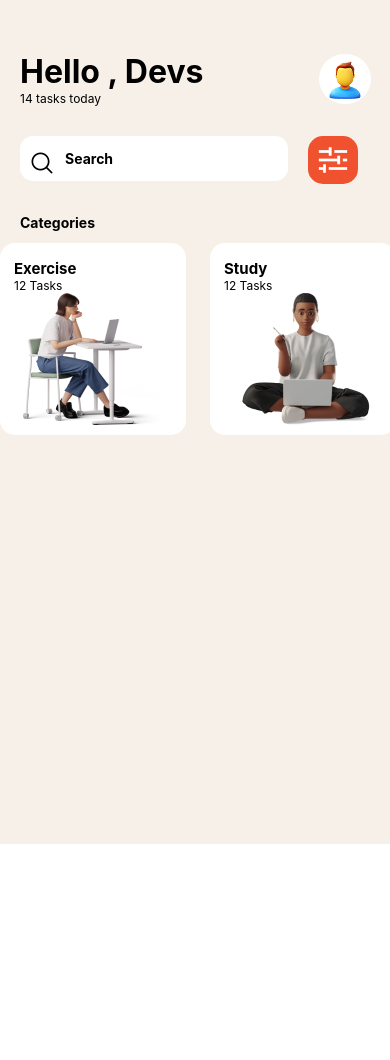
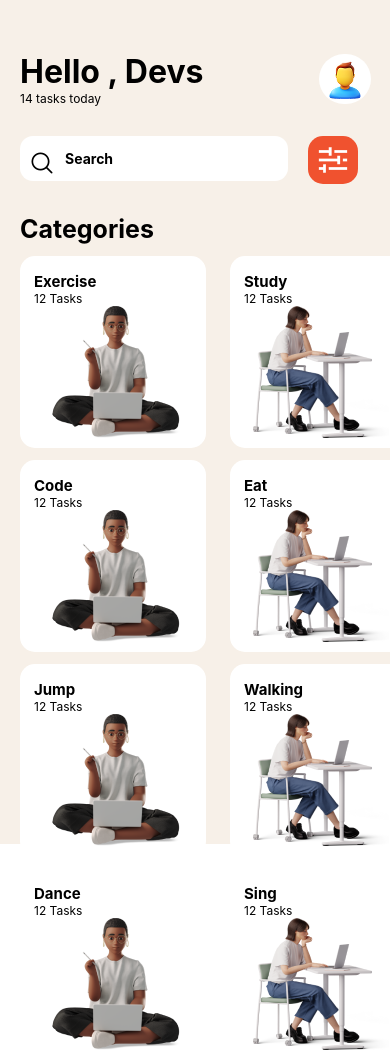
Before and after one commit to Anas-Stasia/rn-assignment3-22027650, a React Native app in the folder myAssignment/: screen / in a window 390 px wide. Before the commit the page ends 844 px from the top, so only its background shows below. Built offline with nearby package versions, Linux system fonts and the light colour scheme.

Commit message:
New update

```diff
--- a/myAssignment/App.js
+++ b/myAssignment/App.js
@@ -1,25 +1,78 @@
 import { StatusBar } from 'expo-status-bar';
-import { StyleSheet, Text, View, Image, TextInput, FlatList, Pressable } from 'react-native';
+import { StyleSheet, Text, View, Image, TextInput, FlatList, Pressable,ScrollView } from 'react-native';
 import Icon from './assets/person.png'
 import filterIcon  from './assets/filterIcon.png'
 
 import AntDesign from '@expo/vector-icons/AntDesign';
+import man from './assets/man.png';
+import woman from './assets/woman.png';
 
-import woman from './assets/woman.png';
-import man from './assets/man.png';
+
 
 const flatData = [
   {
+
     id: 1,
     title: 'Exercise',
     subTitle: '12 Tasks',
-    image: woman,
+    image:man,
   },
   {
     id: 2,
     title: 'Study',
     subTitle: '12 Tasks',
-    image: man,
+    image:woman,
+  }
+];
+
+
+const flatInfo = [
+  {
+    id: 1,
+    title: 'Code',
+    subTitle: '12 Tasks',
+    image:man,
+  },
+  {
+    id: 2,
+    title: 'Eat',
+    subTitle: '12 Tasks',
+    image:woman,
+  }
+];
+
+
+const flatSuggest = [
+  {
+    id: 1,
+    title: 'Dance',
+    subTitle: '12 Tasks',
+    image:man,
+  },
+  {
+    id: 2,
+    title: 'Sing',
+    subTitle: '12 Tasks',
+    image:woman,
+  }
+];
+
+
+
+const flatIdeas = [
+  {
+    id: 1,
+    title: 'Jump',
+    subTitle: '12 Tasks',
+    image:man,
+  },
+  {
+    id: 2,
+    title: 'Walking',
+    subTitle: '12 Tasks',
+    image:woman,
+
+
   }
 ];
 
@@ -73,10 +126,70 @@ export default function App() {
         </View>
 
 
+
+
+
+
+        <View style={styles.Working}>
+          <FlatList
+          data={flatInfo}
+          renderItem={({item}) => (
+           < Pressable style={styles.Duties}>
+             <Text style={styles.title}>{item.title}</Text>
+             <Text style={styles.subTitle} >{item.subTitle}</Text>
+             <Image source={item.image} style={styles.image}/>
+           </Pressable>
+          )}
+          keyExtractor={(item) => (item.id)}
+          horizontal
+          showsHorizontalScrollIndicator={false}
+          />
+        </View>
+
+
+
+        <View style={styles.Working}>
+          <FlatList
+          data={flatIdeas}
+          renderItem={({item}) => (
+           < Pressable style={styles.Duties}>
+             <Text style={styles.title}>{item.title}</Text>
+             <Text style={styles.subTitle} >{item.subTitle}</Text>
+             <Image source={item.image} style={styles.image}/>
+           </Pressable>
+          )}
+          keyExtractor={(item) => (item.id)}
+          horizontal
+          showsHorizontalScrollIndicator={false}
+          />
+        </View>
+
+
+
+
+        <View style={styles.Working}>
+          <FlatList
+          data={flatSuggest}
+          renderItem={({item}) => (
+           < Pressable style={styles.Duties}>
+             <Text style={styles.title}>{item.title}</Text>
+             <Text style={styles.subTitle} >{item.subTitle}</Text>
+             <Image source={item.image} style={styles.image}/>
+           </Pressable>
+          )}
+          keyExtractor={(item) => (item.id)}
+          horizontal
+          showsHorizontalScrollIndicator={false}
+          />
+        </View>
+
+
       <StatusBar style="auto" />
     </View>
   );
 }
+
+<Text>Ongoing Task</Text>
 
 const styles = StyleSheet.create({
   container: {
@@ -160,7 +273,8 @@ const styles = StyleSheet.create({
     Height:24,
     marginTop:30,
     marginLeft:20,
-    fontWeight:'bold'
+    fontWeight:'bold',
+    fontSize:25
 
   },
   Duties:{
@@ -168,10 +282,12 @@ const styles = StyleSheet.create({
     height:192,
     backgroundColor:'white',
     borderRadius:15,
-    marginInlineEnd:24
+    marginInlineEnd:24,
+
   },
   Working:{
     marginTop:12,
+    marginLeft:20
 
   },
   title:{
@@ -189,7 +305,4 @@ const styles = StyleSheet.create({
   }
 
 
-
-
-
 });
```
